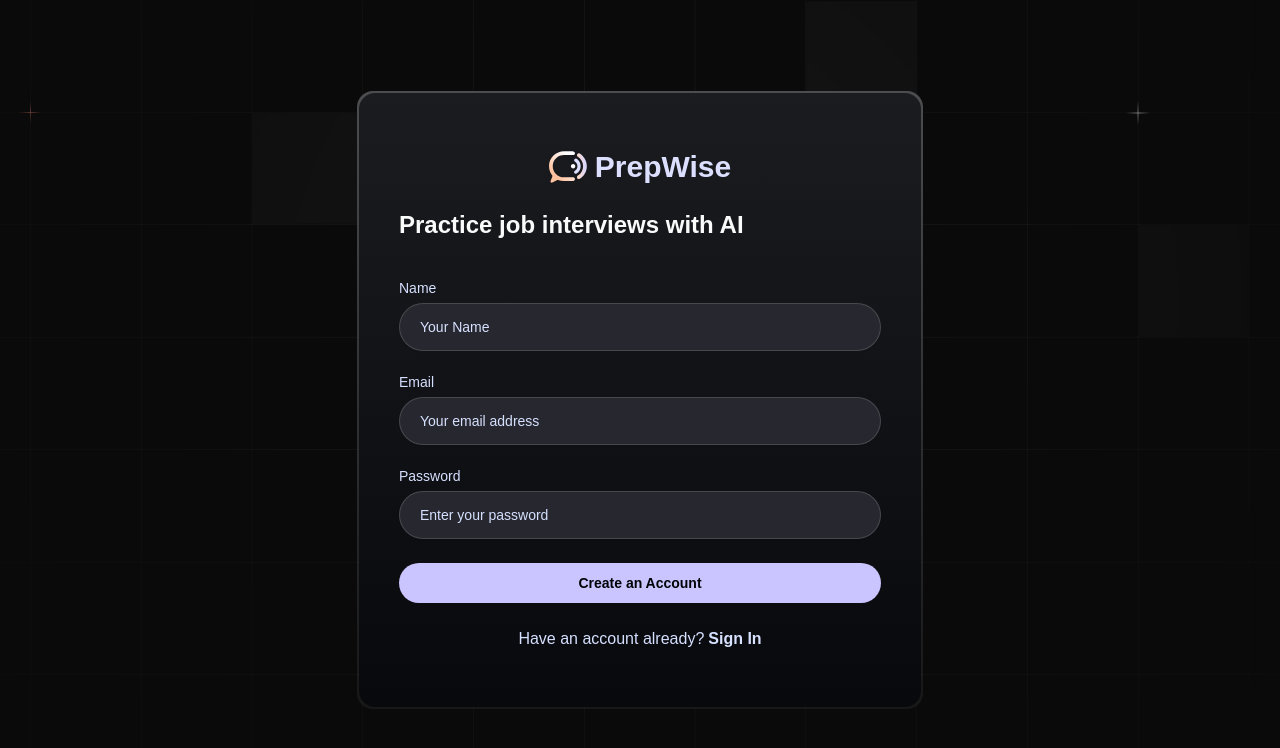
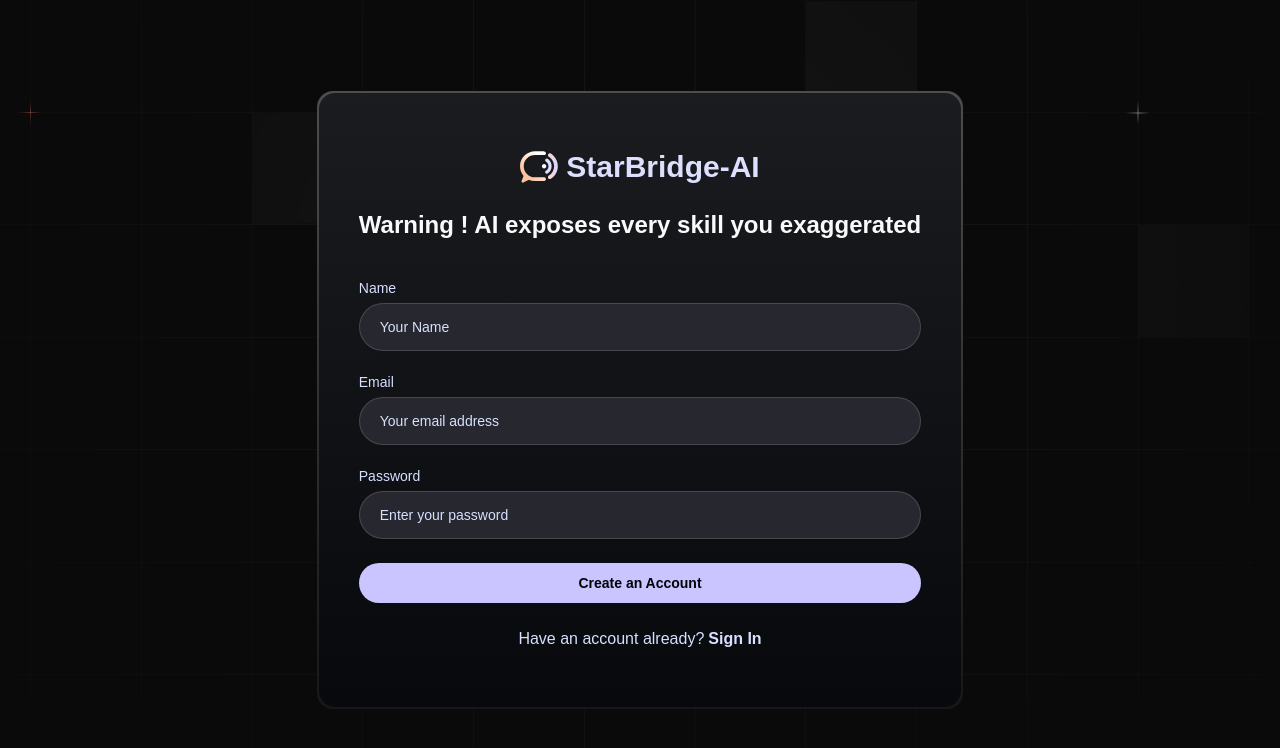
Before and after one commit to d47r48yy6/StarBridge_AI, a Next.js app: page /sign-up in a window 1280 px wide. Shown: the top 748 px of the page. Built offline with nearby package versions, Linux system fonts and the light colour scheme; no server answers; a web font is replaced by a local one.

Commit message:
avatar changes

```diff
--- a/app/(root)/layout.tsx
+++ b/app/(root)/layout.tsx
@@ -14,7 +14,7 @@ const Layout = async ({ children }: { children: ReactNode }) => {
       <nav>
         <Link href="/" className="flex items-center gap-2">
           <Image src="/logo.svg" alt="MockMate Logo" width={38} height={32} />
-          <h2 className="text-primary-100">PrepWise</h2>
+          <h2 className="text-primary-100">StarBridge-AI</h2>
         </Link>
       </nav>
 
--- a/app/(root)/page.tsx
+++ b/app/(root)/page.tsx
@@ -25,9 +25,9 @@ async function Home() {
     <>
       <section className="card-cta">
         <div className="flex flex-col gap-6 max-w-lg">
-          <h2>Get Interview-Ready with AI-Powered Practice & Feedback</h2>
+          <h2>Master the Dark Arts of Job Interviews!</h2>
           <p className="text-lg">
-            Practice real interview questions & get instant feedback
+          AI’s Sorting Hat – Gryffindor or Job Rejection?
           </p>
 
           <Button asChild className="btn-primary max-sm:w-full">
--- a/components/Agent.tsx
+++ b/components/Agent.tsx
@@ -160,7 +160,7 @@ const Agent = ({
             />
             {isSpeaking && <span className="animate-speak" />}
           </div>
-          <h3>AI Interviewer</h3>
+          <h3>NEHA (HR)</h3>
         </div>
 
         {/* User Profile Card */}
--- a/components/AuthForm.tsx
+++ b/components/AuthForm.tsx
@@ -102,10 +102,10 @@ const AuthForm = ({ type }: { type: FormType }) => {
       <div className="flex flex-col gap-6 card py-14 px-10">
         <div className="flex flex-row gap-2 justify-center">
           <Image src="/logo.svg" alt="logo" height={32} width={38} />
-          <h2 className="text-primary-100">PrepWise</h2>
+          <h2 className="text-primary-100">StarBridge-AI</h2>
         </div>
 
-        <h3>Practice job interviews with AI</h3>
+        <h3>Warning ! AI exposes every skill you exaggerated</h3>
 
         <Form {...form}>
           <form
```
Also changed, not shown: public/user-avatar.png.
